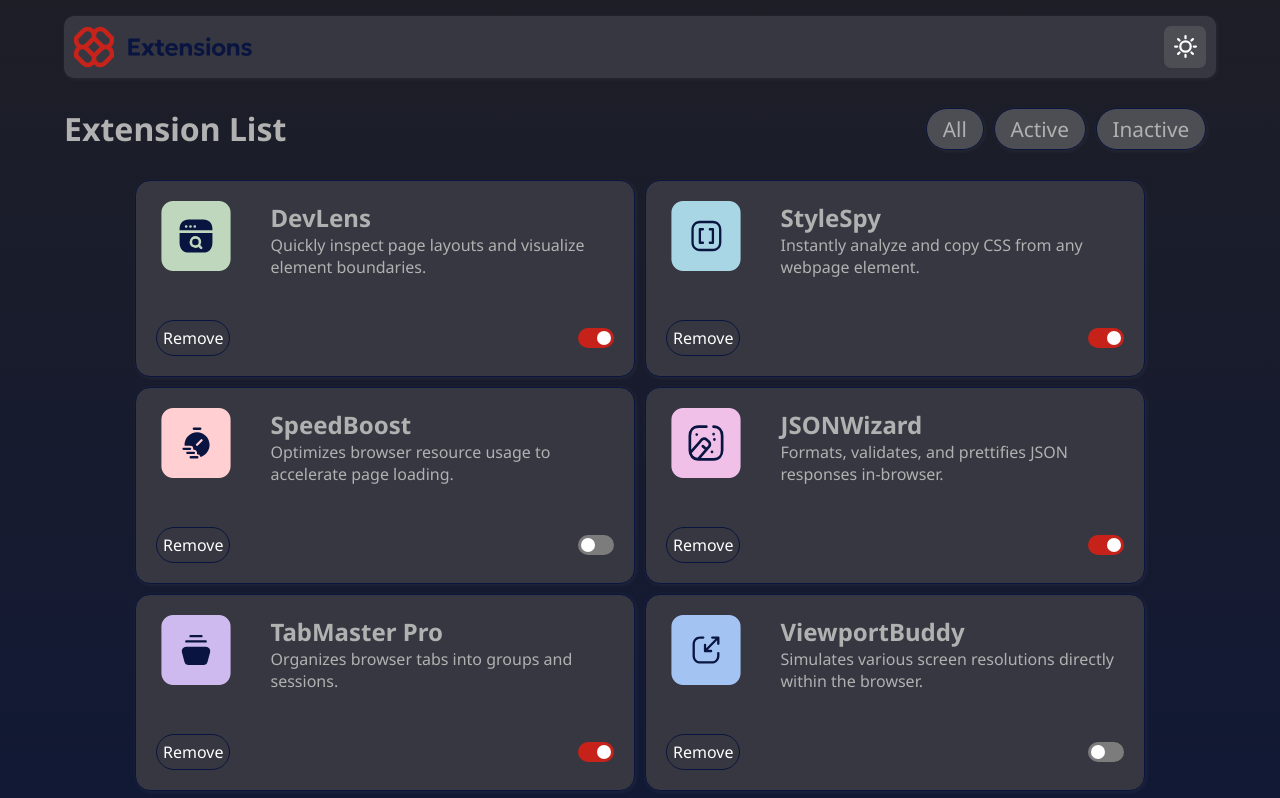
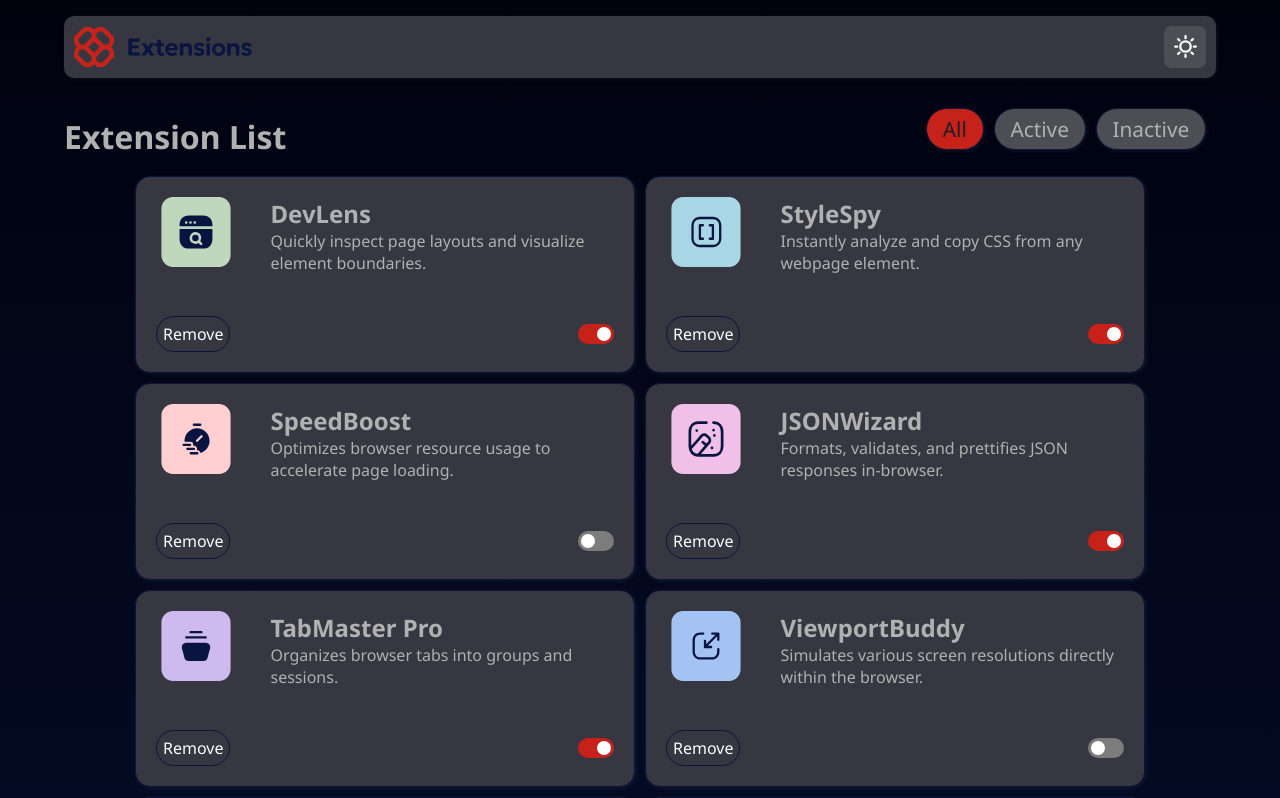
Before and after one commit to riobiss/extension-manager, a React (Create React App) app: page / in a window 1280 px wide. Shown: the top 798 px of the page. Built offline with nearby package versions, Linux system fonts and the light colour scheme.

Commit message:
feat: adicionei a funcionalidade de remover e o toggle

```diff
--- a/src/components/App.jsx
+++ b/src/components/App.jsx
@@ -1,6 +1,5 @@
 import React, { useState } from "react";
 import Cabecalho from "./Cabecalho";
-import Categoria from "./Categoria";
 import Items from "./Items";
 import "../styles.css";
 
@@ -15,7 +14,7 @@ function App() {
     <div id="corpao" data-theme={ isDark ? "dark" : "light"}>
       <div className="container">
         <Cabecalho isDark={isDark} toggleTheme={toggleTheme}/>
-        <Categoria />
+
         <Items />
       </div>
     </div>
--- a/src/components/Categoria.jsx
+++ /dev/null
@@ -1,18 +0,0 @@
-import React from "react";
-
-function Categoria() {
-  return (
-    <div id="categoria">
-      <div id="extensionList">
-        <h1>Extension List</h1>
-      </div>
-      <div className="selecao">
-        <button className="cursorActive">All</button>
-        <button className="cursorActive">Active</button>
-        <button className="cursorActive">Inactive</button>
-      </div>
-    </div>
-  );
-}
-
-export default Categoria;
--- a/src/components/Entry.jsx
+++ b/src/components/Entry.jsx
@@ -6,18 +6,30 @@ function Entry(props) {
   return (
     <div className="containerItem">
       <div className="info">
-        <img className="logos" src={imagens(`./${props.logo}`)} alt="caraio" />
+        <img
+          className="logos"
+          src={imagens(`./${props.logo}`)}
+          alt={props.name}
+        />
         <h2 className="nameItem">{props.name}</h2>
         <p className="infoItem">{props.description}</p>
       </div>
+
       <div className="removeAndActive">
-        <button id="remove">Remove</button>
-        <label className="switch" >
-          <input type="checkbox" checked={props.ativacao} />
+        <button id="remove" onClick={() => props.onRemove(props.id)}>
+          Remove
+        </button>
+        <label className="switch">
+          <input
+            type="checkbox"
+            checked={props.ativacao}
+            onChange={() => props.onToggle(props.id)} // 🔥 controla ativo/inativo
+          />
           <span className="slider"></span>
         </label>
       </div>
     </div>
   );
 }
+
 export default Entry;
--- a/src/components/Items.jsx
+++ b/src/components/Items.jsx
@@ -1,34 +1,121 @@
-import React from "react";
+import React, { useState } from "react";
 import data from "../data.json";
 import Entry from "./Entry";
 
-/* console.log(data)
-console.log(data[1].name)  */
+function Items() {
+  const [items, setItems] = useState(data);
+  const [filter, setFilter] = useState("all");
 
-function CreateItems(ItemTerm, data) {
+  function removeItem(id) {
+    setItems((prev) => prev.filter((item) => item.id !== id));
+  }
+
+  function toggleActive(id) {
+    setItems((prev) =>
+      prev.map((item) =>
+        item.id === id ? { ...item, isActive: !item.isActive } : item
+      )
+    );
+  }
+
+  const filteredItems = items.filter((item) => {
+    if (filter === "all") return true;
+    if (filter === "active") return item.isActive;
+    if (filter === "inactive") return !item.isActive;
+    return true;
+  });
+
   return (
-    <Entry
-      key={data}
-      logo={ItemTerm.logo}
-      name={ItemTerm.name}
-      description={ItemTerm.description}
-      ativacao={ItemTerm.isActive}
-    />
-  );
-}
-function Items() {
-  return (
-    <div>
-      <div className="divisao">
-        {data.map(CreateItems)}
-        {/*         <img className="logo" src={Spy} alt="caraio" />
-        <h2 className="nameItem">DevLens</h2>
-        <p className="infoItem">
-          Quickly inspect page layouts and visualize element boundaries.
-        </p> */}
+    <div id="categoria">
+      <div id="extensionList">
+        <h1>Extension List</h1>
       </div>
 
+      {/* filtros */}
+      <div className="filters selecao">
+        <button
+          className={`cursorActive ${filter === "all" ? "activeFilter" : ""}`}
+          onClick={() => setFilter("all")}
+        >
+          All
+        </button>
+        <button
+          className={`cursorActive ${filter === "active" ? "activeFilter" : ""}`}
+          onClick={() => setFilter("active")}
+        >
+          Active
+        </button>
+        <button
+          className={`cursorActive ${filter === "inactive" ? "activeFilter" : ""}`}
+          onClick={() => setFilter("inactive")}
+        >
+          Inactive
+        </button>
+      </div>
+
+      {/* lista de extensões */}
+      <div className="divisao">
+        {filteredItems.map((item) => (
+          <Entry
+            key={item.id}
+            id={item.id}
+            logo={item.logo}
+            name={item.name}
+            description={item.description}
+            ativacao={item.isActive}
+            onRemove={removeItem}
+            onToggle={toggleActive}
+          />
+        ))}
+      </div>
     </div>
   );
 }
+
 export default Items;
+
+/*
+===== MANUAL DE LEITURA DO CÓDIGO =====
+
+1️⃣ Fluxo principal:
+  - React monta <Items />.
+  - items contém o estado inicial (data.json).
+  - filter contém o estado do filtro ("all", "active", "inactive").
+  - filteredItems é calculado com base em items e filter.
+
+2️⃣ Filtros (linha 30):
+  - Cada botão muda o estado filter com setFilter().
+  - React re-renderiza a lista filtrada automaticamente.
+  - Classe "activeFilter" adiciona estilo visual ao botão selecionado.
+
+3️⃣ Lista de extensões (linha 43):
+  - filteredItems.map() percorre cada item filtrado.
+  - Para cada item, cria um <Entry /> e passa:
+      • id, logo, name, description
+      • ativacao → estado ativo/inativo
+      • onRemove → função que remove item
+      • onToggle → função que alterna ativo/inativo
+
+4️⃣ Entry.js (linha 5):
+  - Recebe props do Items.
+  - const imagens = require.context() → importa todas as imagens da pasta assets/images.
+  - src={imagens(`./${props.logo}`)} → pega a imagem específica pelo nome.
+  - onClick do botão chama props.onRemove(id) → remove item.
+  - onChange do checkbox chama props.onToggle(id) → alterna ativo/inativo.
+  - JSX mostra:
+      • img, h2 com nome, p com descrição
+      • botão Remove
+      • switch para ativação
+
+5️⃣ Estados e re-renderizações:
+  - Sempre que setItems ou setFilter é chamado, o componente Items é re-renderizado.
+  - filteredItems recalcula automaticamente e a lista de <Entry /> atualiza.
+  - Cada Entry recebe novas props se o item foi alterado.
+
+6️⃣ Dicas de leitura:
+  - useState cria estados mutáveis que causam re-render.
+  - Funções removeItem e toggleActive usam a **função anterior do estado** (prev) para evitar inconsistências.
+  - require.context é útil para importar muitas imagens sem precisar fazer import manual.
+  - JSX em Entry e Items é o que determina a estrutura visual.
+
+*/
--- a/src/data.json
+++ b/src/data.json
@@ -1,71 +1,83 @@
 [
   {
+    "id": 1,
     "logo": "logo-devlens.svg",
     "name": "DevLens",
     "description": "Quickly inspect page layouts and visualize element boundaries.",
     "isActive": true
   },
   {
+    "id": 2,
     "logo": "logo-style-spy.svg",
     "name": "StyleSpy",
     "description": "Instantly analyze and copy CSS from any webpage element.",
     "isActive": true
   },
   {
+    "id": 3,
     "logo": "logo-speed-boost.svg",
     "name": "SpeedBoost",
     "description": "Optimizes browser resource usage to accelerate page loading.",
     "isActive": false
   },
   {
+    "id": 4,
     "logo": "logo-json-wizard.svg",
     "name": "JSONWizard",
     "description": "Formats, validates, and prettifies JSON responses in-browser.",
     "isActive": true
   },
   {
+    "id": 5,
     "logo": "logo-tab-master-pro.svg",
     "name": "TabMaster Pro",
     "description": "Organizes browser tabs into groups and sessions.",
     "isActive": true
   },
   {
+    "id": 6,
     "logo": "logo-viewport-buddy.svg",
     "name": "ViewportBuddy",
     "description": "Simulates various screen resolutions directly within the browser.",
     "isActive": false
   },
   {
+    "id": 7,
     "logo": "logo-markup-notes.svg",
     "name": "Markup Notes",
     "description": "Enables annotation and notes directly onto webpages for collaborative debugging.",
     "isActive": true
   },
   {
+    "id": 8,
     "logo": "logo-grid-guides.svg",
     "name": "GridGuides",
     "description": "Overlay customizable grids and alignment guides on any webpage.",
     "isActive": false
   },
   {
+    "id": 9,
     "logo": "logo-palette-picker.svg",
     "name": "Palette Picker",
     "description": "Instantly extracts color palettes from any webpage.",
     "isActive": true
   },
   {
+    "id": 10,
     "logo": "logo-link-checker.svg",
     "name": "LinkChecker",
     "description": "Scans and highlights broken links on any page.",
     "isActive": true
   },
   {
+    "id": 11,
     "logo": "logo-dom-snapshot.svg",
     "name": "DOM Snapshot",
     "description": "Capture and export DOM structures quickly.",
     "isActive": false
   },
   {
+    "id": 12,
     "logo": "logo-console-plus.svg",
     "name": "ConsolePlus",
     "description": "Enhanced developer console with advanced filtering and logging.",
--- a/src/styles.css
+++ b/src/styles.css
@@ -7,7 +7,6 @@
   --neutral-secundaria: hsl(0, 0%, 93%);
   --neutral-principal: hsl(200, 60%, 99%);
   --contraste: rgb(0, 0, 0);
-
   --shadow: 1px 1px 4px rgba(0, 0, 0, 0.365);
   --text: rgb(1, 1, 1);
 
@@ -24,11 +23,10 @@
   --neutral-secundaria: #4d4e53;
   --neutral-principal: #363740;
   --contraste: rgb(255, 255, 255);
-
   --shadow: 1px 1px 4px rgba(122, 122, 122, 0.144);
   --text: rgb(177, 177, 177);
 
-  --cor-gradient: linear-gradient(180deg, #1d1e26 0%, #091540 100%);
+  --cor-gradient: linear-gradient(180deg, #00020e 0%, #071133 100%);
 }
 
 * {
@@ -37,16 +35,18 @@
   border: 0px;
   box-sizing: border-box;
   font-family: "Noto sans";
+
 }
 
 #corpao {
   width: 100%;
   overflow-x: hidden;
+  min-height: 100dvh;
   background: var(--cor-gradient) no-repeat;
-  background-color: var(--neutral-forte);
 }
 .container {
   width: 90%;
+
   margin: auto;
   display: flex;
   flex-flow: column nowrap;
@@ -122,8 +122,12 @@ input:focus {
   flex-flow: row nowrap;
   padding: 10px;
   gap: 10px;
+  margin-bottom: 1rem;
 }
-
+.selecao button.activeFilter {
+  background-color: var(--red-700); /* cor do botão ativo */
+  color: var(--neutral-terceira);   /* texto do botão ativo */
+}
 .selecao button {
   background-color: var(--neutral-secundaria);
   font-size: 1.3rem;
@@ -147,6 +151,7 @@ input:focus {
   flex-flow: row wrap;
   gap: 10px;
   justify-content: center;
+  margin-bottom: 0.9rem;
 }
 
 .containerItem {
@@ -156,7 +161,6 @@ input:focus {
   padding: 20px;
   border: 1px solid var(--neutral-forte);
   box-shadow: var(--shadow);
-
   display: grid;
   grid-template-columns: 1fr 1fr;
   grid-template-rows: auto auto;
```
Lines whose indentation alone changed are shown as unchanged.
